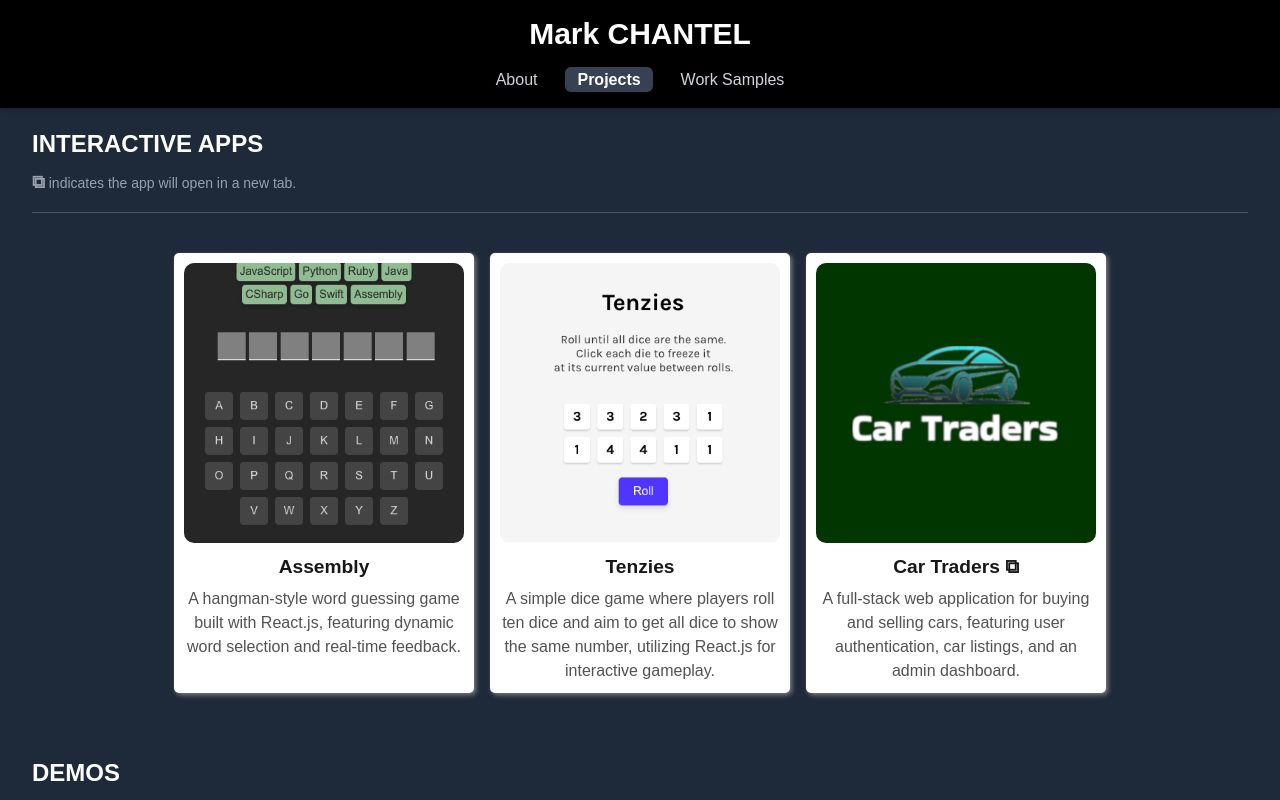
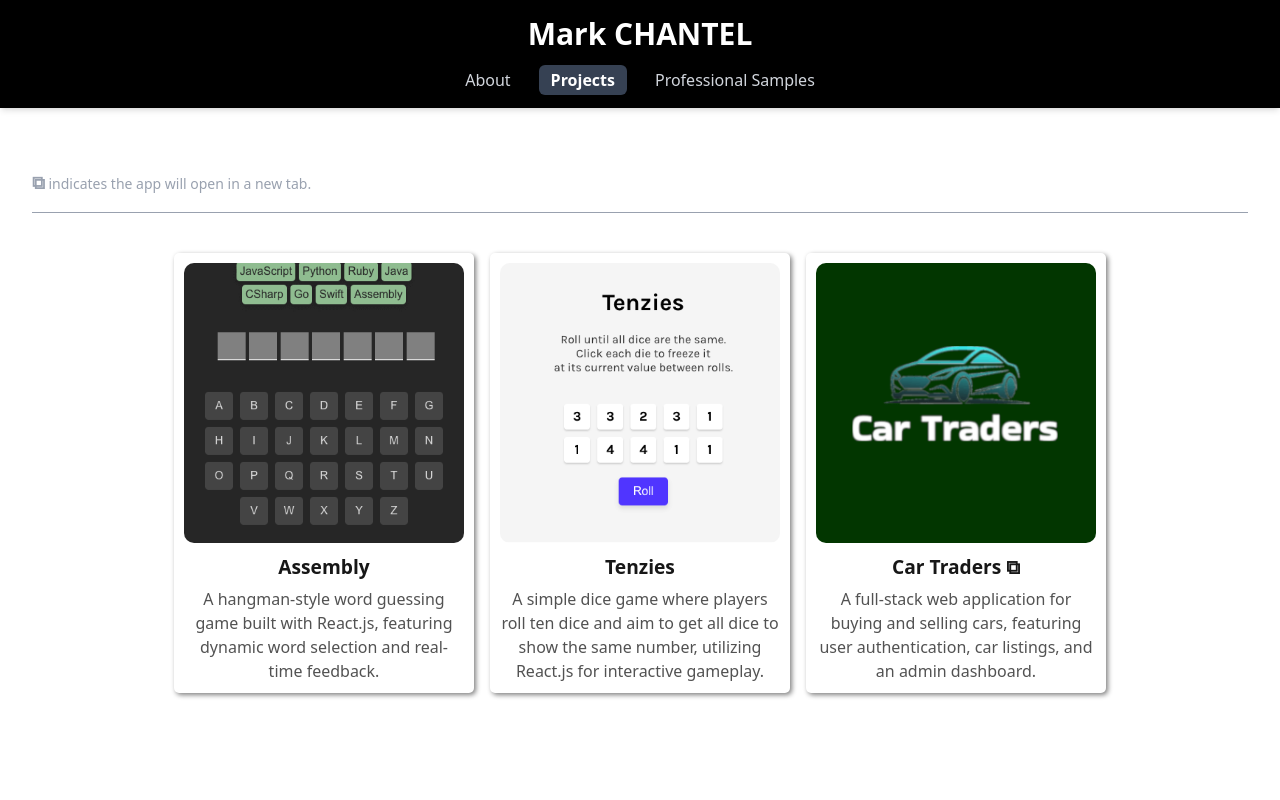
Before and after one commit to mcsgdigital/portfolio, a Next.js app: page /Projects in a window 1280 px wide. Shown: the top 800 px of the page. Built offline with nearby package versions, Linux system fonts and the light colour scheme.

Commit message:
background-color

```diff
--- a/public/assets/data_about.json
+++ b/public/assets/data_about.json
@@ -21,13 +21,18 @@
     },
     {
         "category": "Code",
-        "title": "C#/Typescript",
+        "title": "C#",
         "level": 5
     },
     {
         "category": "Code",
-        "title": "React",
-        "level": 2
+        "title": "React / NextJS",
+        "level": 3
+    },
+    {
+        "category": "Styling",
+        "title": "Tailwind CSS",
+        "level": 3
     },
     {
         "category": "Advertising Platforms",
@@ -37,7 +42,7 @@
     {
         "category": "Code",
         "title": "Node/Grunt/Gulp",
-        "level": 2
+        "level": 1
     },
     {
         "category": "Code",
--- a/src/app/Projects/page.js
+++ b/src/app/Projects/page.js
@@ -56,7 +56,7 @@ export default function Projects() {
     return (
         <section
             id="projects"
-            className="mt-24 bg-gray-800 text-white p-8 rounded-md shadow-md"
+            className="mt-24 text-white p-8 rounded-md shadow-md"
         >
             <ArticleIFrame
                 data={dataAPPS}
--- a/src/app/components/ArticleIFrame.js
+++ b/src/app/components/ArticleIFrame.js
@@ -21,7 +21,7 @@ export default function ArticleIFrame(props) {
                     <span className="inline-block text-lg font-bold">⧉</span> indicates the app will open in a new tab.
                 </p>
                 {/* Line Separator */}
-                <hr className="border-gray-600 my-4" />
+                <hr className="border-gray-400 my-4" />
                 <br />
                 {/* Cards Container */}
                 <div className="flex flex-wrap justify-center gap-4">
--- a/src/app/components/ArticleVideo.js
+++ b/src/app/components/ArticleVideo.js
@@ -6,7 +6,7 @@ export default function ArticleVideo(props) {
         <>
             <article className="mb-16">
                 <h2 className="text-2xl font-bold text-white">DEMOS</h2>
-                <hr className="border-gray-600 my-4"/>
+                <hr className="border-gray-400 my-4"/>
                 <br/>
                 <div className="flex flex-wrap justify-center gap-4">
                     {
--- a/src/app/components/Header.js
+++ b/src/app/components/Header.js
@@ -8,7 +8,7 @@ import { usePageContent } from "../context/PageContentContext";
 const navLinks = [
     { href: "/About", label: "About" },
     { href: "/Projects", label: "Projects" },
-    { href: "/WorkSamples", label: "Work Samples" },
+    { href: "/WorkSamples", label: "Professional Samples" },
 ];
 
 export default function Header() {
--- a/src/app/globals.css
+++ b/src/app/globals.css
@@ -17,10 +17,3 @@
         --muted-foreground: #a3a3a3;
     }
 }
-
-body {
-    background: var(--background);
-    background-color: var(--background-secondary);
-    color: var(--foreground);
-    font-family: Arial, Helvetica, sans-serif;
-}
--- a/src/app/layout.js
+++ b/src/app/layout.js
@@ -19,11 +19,10 @@ export const metadata = {
 };
 
 export default function RootLayout({ children }) {
-
   return (
-    <html lang="en">
+    <html lang="en" className="dark:bg-neutral-600 bg-white">
       <body
-        className={`${geistSans.variable} ${geistMono.variable} antialiased`}
+        className={`${geistSans.variable} ${geistMono.variable} antialiased dark:text-white text-black`}
       >
         <PageContentProvider>
           <Header />
```
